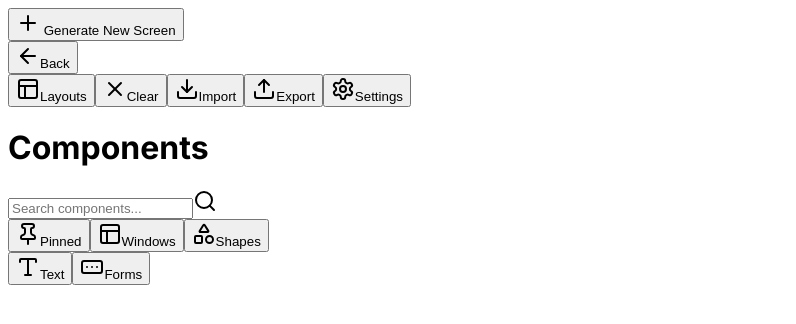
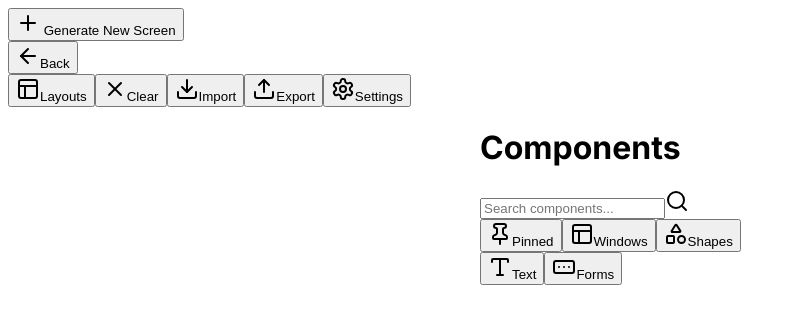
Before and after one commit to IyaadArshad/brs-demo, a Next.js app: page /diagrams in a window 1280 px wide. Shown: the top 324 px of the page, without its empty margins (0-796 px from the left). Built offline with nearby package versions, Linux system fonts and the light colour scheme.

Commit message:
Refactored sidebar styling and added global CSS for improved layout

```diff
--- /dev/null
+++ b/app/diagrams/globals.css
@@ -0,0 +1,4 @@
+.sidebar-t {
+    border-color: #000;
+    border-style: solid;
+}
--- a/app/diagrams/page.tsx
+++ b/app/diagrams/page.tsx
@@ -10,6 +10,7 @@ import { Input as InputComponent } from "@/components/ui/input"
 import * as SliderPrimitive from "@radix-ui/react-slider"
 import * as Switch from '@radix-ui/react-switch'
 import * as Label from '@radix-ui/react-label'
+import "./globals.css";
 
 // Utility function
 const cn = (...classes: (string | undefined)[]) => classes.filter(Boolean).join(' ')
@@ -1395,8 +1396,8 @@ export default function DiagramGenerator() {
         <div className="flex h-[calc(100vh-64px)]">
           {/* Left Sidebar - Components */}
             <div
-            className="bg-white sidebar-t shadow-lg rounded-tr-lg rounded-br-lg p-4 flex flex-col relative"
-            style={{ width: `${sidebarWidth}px`, minWidth: '200px', maxWidth: '400px' }}
+              className="bg-gray-100 rounded-tr-lg rounded-br-lg p-4 flex flex-col relative border border-gray-200 shadow-lg"
+              style={{ width: `${sidebarWidth}px`, minWidth: '200px', maxWidth: '400px', margin: 'auto', marginTop: '20px', marginBottom: '20px' }}
             >
               <ComponentsDialog
               open={true}
```
Lines whose indentation alone changed are shown as unchanged.
